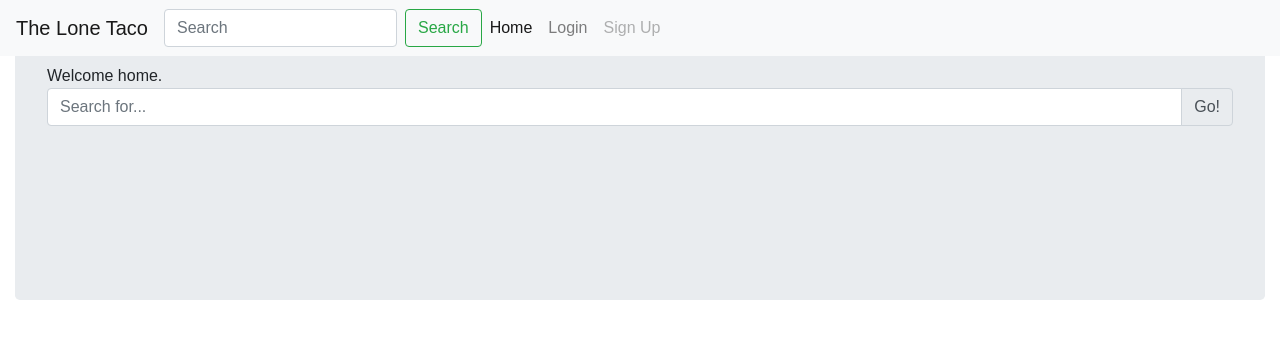
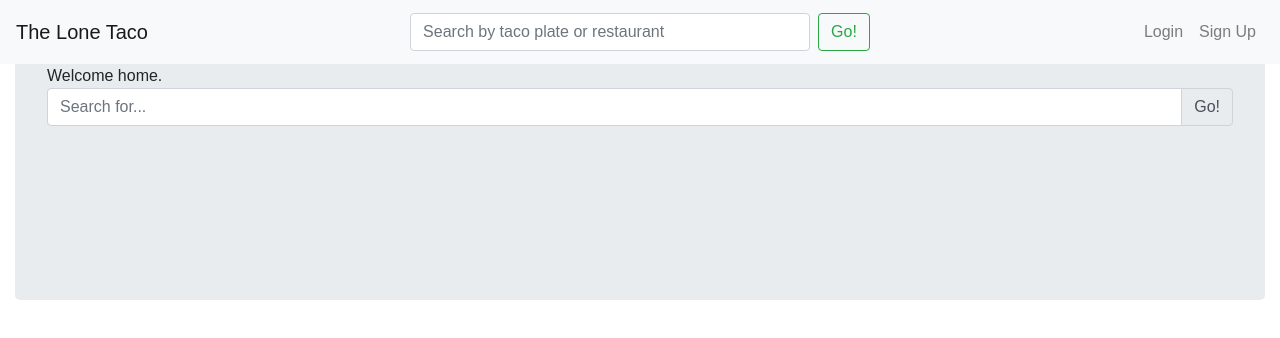
Before and after one commit to dmaddox/TheLoneTaco, a React (Create React App) app in the folder client/: page / in a window 1280 px wide. Shown: the top 338 px of the page. Built offline with nearby package versions, Linux system fonts and the light colour scheme.

Commit message:
updated navbar styling

```diff
--- /dev/null
+++ b/client/src/components/layout/Navbar/Navbar.css
@@ -0,0 +1,3 @@
+#search {
+  width: 400px;
+}
--- a/client/src/components/layout/Navbar/Navbar.js
+++ b/client/src/components/layout/Navbar/Navbar.js
@@ -1,34 +1,30 @@
 import React, { Component} from "react";
+import "./Navbar.css";
 
 class Navbar extends Component {
   render() {
     return (
-        <nav className="navbar navbar-expand-lg navbar-light bg-light fixed-top">
-          <button className="navbar-toggler" type="button" data-toggle="collapse" data-target="#navbarTogglerDemo01" aria-controls="navbarTogglerDemo01" aria-expanded="false" aria-label="Toggle navigation">
+      <nav className="navbar navbar-light bg-light navbar-expand-md bg-success justify-content-between fixed-top">
+          <button className="navbar-toggler" type="button" data-toggle="collapse" data-target=".dual-nav">
               <span className="navbar-toggler-icon"></span>
           </button>
+          <a href="/" className="navbar-brand mx-auto d-block dual-nav w-100 w-100">The Lone Taco</a>
 
-          <a className="navbar-brand" href="#">The Lone Taco</a>
-
-          <form className="form-inline my-2 my-lg-0">
-            <input className="form-control mr-sm-2" type="search" placeholder="Search" aria-label="Search" />
-            <button className="btn btn-outline-success my-2 my-sm-0" type="submit">Search</button>
+            <form class="form-inline my-2 my-lg-0 navbar-brand mx-auto d-block text-center w-100">
+                  <input class="form-control mr-sm-2" id="search" type="search" placeholder="Search by taco plate or restaurant" aria-label="Search" />
+                  <button class="btn btn-outline-success my-2 my-sm-0" type="submit">Go!</button>
             </form>
 
-          <div className="collapse navbar-collapse d-flex justify-content-end" id="navbarTogglerDemo01">
-            <ul className="navbar-nav mr-auto mt-2 mt-lg-0">
-              <li className="nav-item active">
-                <a className="nav-link" href="#">Home <span className="sr-only">(current)</span></a>
+          <div className="navbar-collapse collapse dual-nav w-100">
+              <ul className="nav navbar-nav ml-auto">
+                  <li className="nav-item">
+                      <a className="nav-link pl-0" href="#">Login</a>
                   </li>
                   <li className="nav-item">
-                <a className="nav-link" href="#">Login</a>
-              </li>
-              <li className="nav-item">
-                <a className="nav-link disabled" href="#">Sign Up</a>
+                      <a className="nav-link" href="#">Sign Up</a>
                   </li>
               </ul>
           </div>
-
       </nav>
       )
   }
```
Lines whose indentation alone changed are shown as unchanged.
